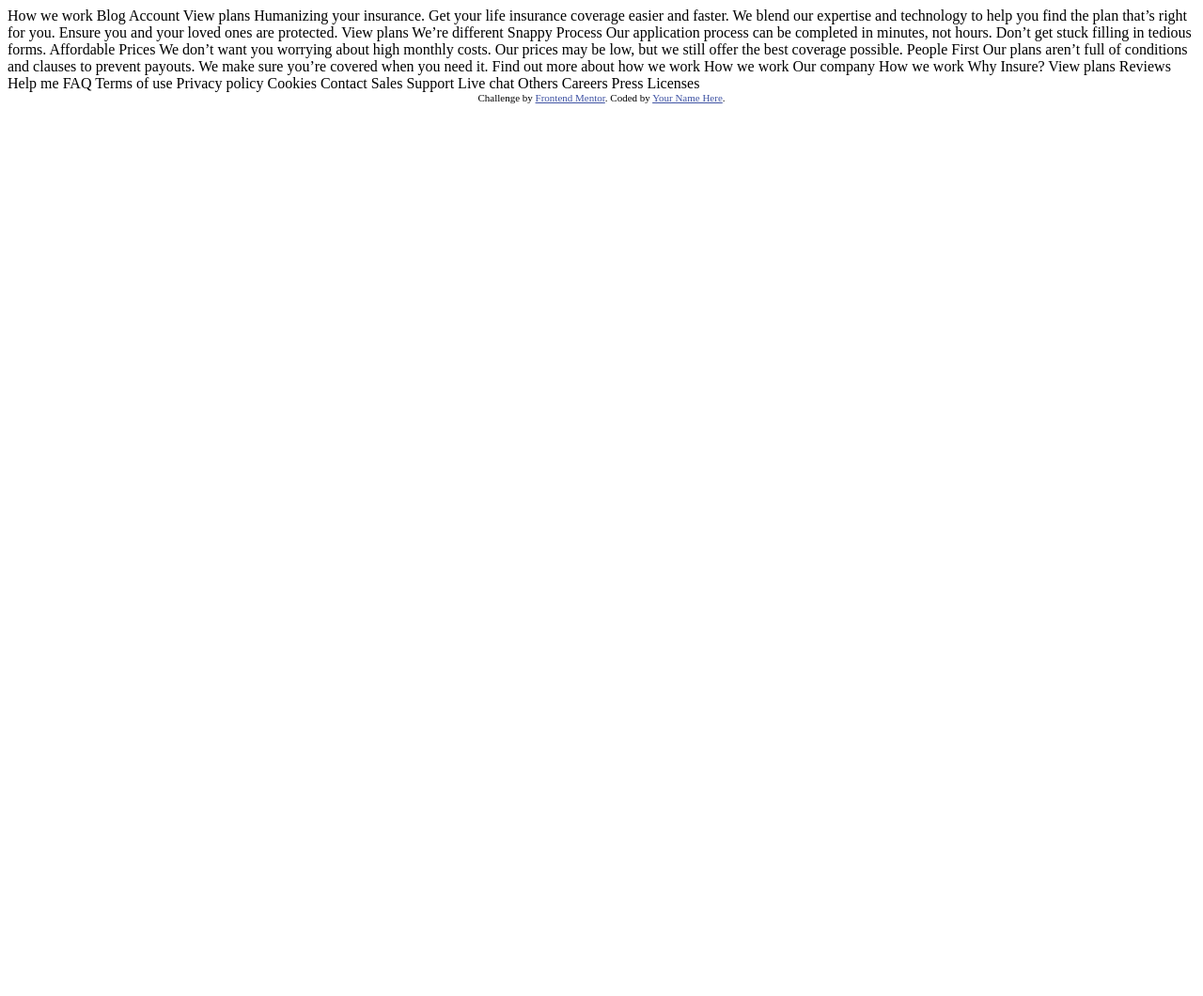
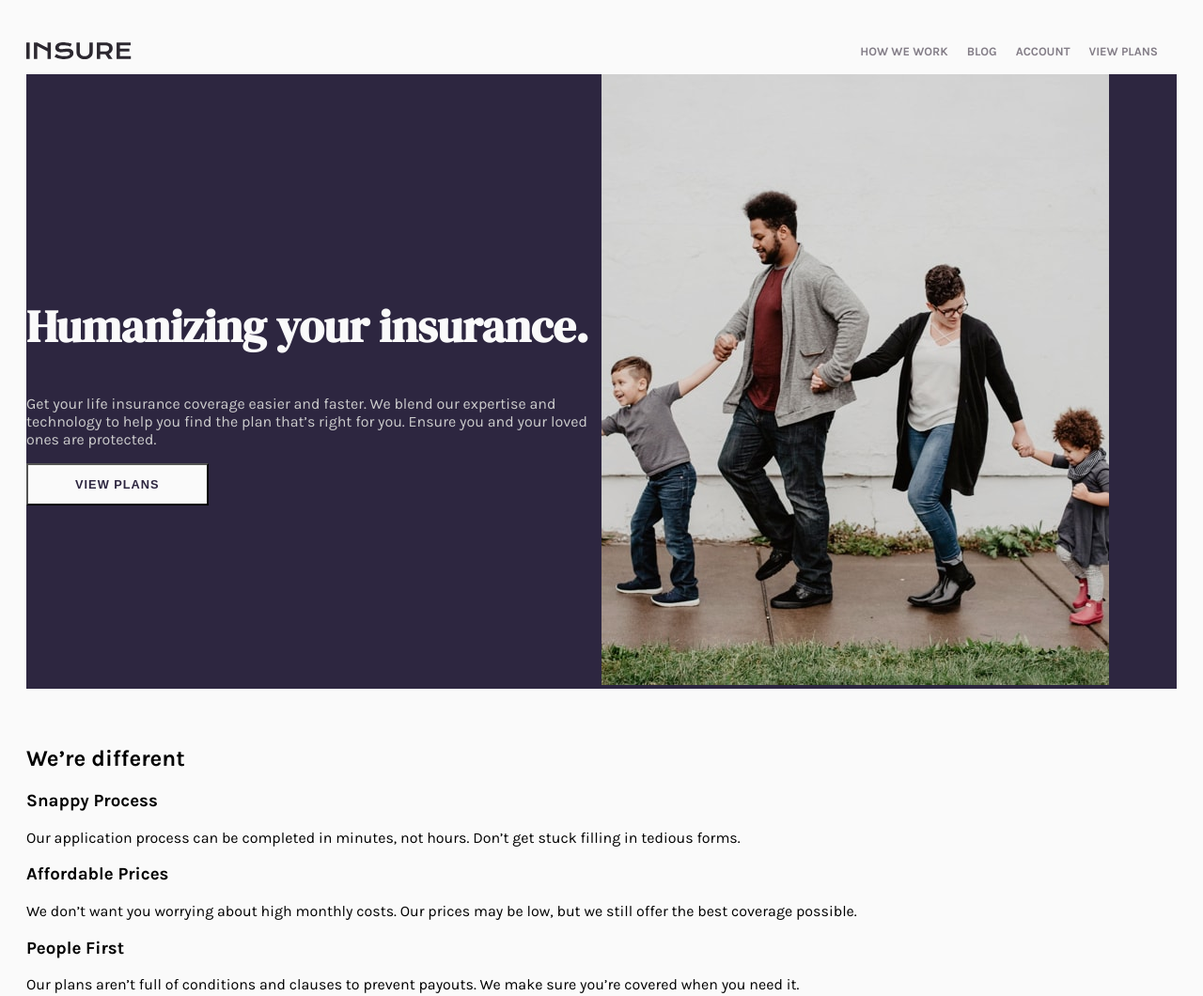
Before and after one commit to nhi-ngo/Frontend-Challenges, a plain HTML site: page insure-landing-page-master/index.html in a window 1280 px wide. Shown: the top 1060 px of the page at 94% size. Before the commit the page ends 800 px from the top, so only its background shows below. Drawn offline with Linux system fonts and the light colour scheme.

Commit message:
Added scss files

```diff
--- a/insure-landing-page-master/index.html
+++ b/insure-landing-page-master/index.html
@@ -1,85 +1,133 @@
 <!DOCTYPE html>
 <html lang="en">
-<head>
-  <meta charset="UTF-8">
-  <meta name="viewport" content="width=device-width, initial-scale=1.0"> <!-- displays site properly based on user's device -->
+	<head>
+		<meta charset="UTF-8" />
+		<meta name="viewport" content="width=device-width, initial-scale=1.0" />
+		<link rel="icon" type="image/png" sizes="32x32" href="./images/favicon-32x32.png" />
+		<link rel="stylesheet" href="./scss/style.css" />
+		<link rel="stylesheet" href="https://cdnjs.cloudflare.com/ajax/libs/font-awesome/5.12.1/css/all.min.css" />
 
-  <link rel="icon" type="image/png" sizes="32x32" href="./images/favicon-32x32.png">
+		<title>Frontend Mentor | Insure landing page</title>
+	</head>
+	<body>
+		<section class="hero">
+			<div class="container">
+				<nav class="flex hero__nav">
+					<img class="hero__logo" src="./images/logo.svg" alt="logo" />
+					<ul class="flex hero__nav__list">
+						<li class="hero__nav__item"><a class="hero__nav__link" href="#">How we work</a></li>
+						<li class="hero__nav__item"><a class="hero__nav__link" href="#">Blog</a></li>
+						<li class="hero__nav__item"><a class="hero__nav__link" href="#">Account</a></li>
+						<li class="hero__nav__item"><a class="hero__nav__link" href="#">View plans</a></li>
+					</ul>
+				</nav>
 
-  <title>Frontend Mentor | Insure landing page</title>
+				<div class=" flex hero__info">
 
-  <!-- Feel free to remove these styles or customise in your own stylesheet 👍 -->
-  <style>
-    .attribution { font-size: 11px; text-align: center; }
-    .attribution a { color: hsl(228, 45%, 44%); }
-  </style>
-</head>
-<body>
+					<div class="hero__info__left">
+						<h1 class="hero__info__heading">Humanizing your insurance.</h1>
+						<p>
+							Get your life insurance coverage easier and faster. We blend our expertise and technology to help you find
+							the plan that’s right for you. Ensure you and your loved ones are protected.
+						</p>
+						<button>View plans</button>
+          </div>
 
-  How we work
-  Blog
-  Account
-  View plans
+					<div class="hero__info__right">
+            <img src="./images/image-intro-desktop.jpg" alt="">
+          </div>
 
-  Humanizing your insurance.
+				</div>
+			</div>
+		</section>
 
-  Get your life insurance coverage easier and faster. We blend our expertise
-  and technology to help you find the plan that’s right for you. Ensure you
-  and your loved ones are protected.
+		<section class="main">
+			<div class="container">
+				<h1 class="main__heading">We’re different</h1>
+				<div>
+					<h3>Snappy Process</h3>
+					<p>
+						Our application process can be completed in minutes, not hours. Don’t get stuck filling in tedious forms.
+					</p>
+				</div>
+				<div>
+					<h3>Affordable Prices</h3>
+					<p>
+						We don’t want you worrying about high monthly costs. Our prices may be low, but we still offer the best
+						coverage possible.
+					</p>
+				</div>
+				<div>
+					<h3>People First</h3>
+					<p>
+						Our plans aren’t full of conditions and clauses to prevent payouts. We make sure you’re covered when you
+						need it.
+					</p>
+				</div>
+			</div>
+		</section>
 
-  View plans
+		<section>
+			<div class="container">
+				<h2>Find out more about how we work</h2>
 
-  We’re different
+				<button>How we work</button>
+			</div>
+		</section>
 
-  Snappy Process
+		<footer>
+			<div class="container">
+				<div class="social-media">
+					<img src="./images/logo.svg" alt="logo" />
+					<ul class="flex">
+						<li>
+							<a class="circle" href="#"><i class="fab fa-facebook"></i></a>
+						</li>
+						<li>
+							<a class="circle" href="#"><i class="fab fa-twitter"></i></a>
+						</li>
+						<li>
+							<a class="circle" href="#"><i class="fab fa-pinterest"></i></a>
+						</li>
+						<li>
+							<a class="circle" href="#"><i class="fab fa-instagram"></i></a>
+						</li>
+					</ul>
+				</div>
 
-  Our application process can be completed in minutes, not hours. Don’t get
-  stuck filling in tedious forms.
+				<div>
+					<ul>
+						<p><a href="#">Our company</a></p>
+						<li><a href="#">How we work</a></li>
+						<li><a href="#">Why Insure?</a></li>
+						<li><a href="#">View plans</a></li>
+						<li><a href="#">Reviews</a></li>
+					</ul>
 
-  Affordable Prices
+					<ul>
+						<p><a href="#">Help me</a></p>
+						<li><a href="#">FAQ</a></li>
+						<li><a href="#">Terms of use</a></li>
+						<li><a href="#">Privacy policy</a></li>
+						<li><a href="#">Cookies</a></li>
+					</ul>
 
-  We don’t want you worrying about high monthly costs. Our prices may be low,
-  but we still offer the best coverage possible.
+					<ul>
+						<p><a href="#">Contact</a></p>
+						<li><a href="#">Sales</a></li>
+						<li><a href="#">Support</a></li>
+						<li><a href="#">Live chat</a></li>
+          </ul>
 
-  People First
+					<ul>
+						<p><a href="#">Others</a></p>
+						<li><a href="#">Careers</a></li>
+						<li><a href="#">Press</a></li>
+						<li><a href="#">Licenses</a></li>
+					</ul>
+        </div>
+      </div>
 
-  Our plans aren’t full of conditions and clauses to prevent payouts. We make
-  sure you’re covered when you need it.
-
-  Find out more about how we work
-
-  How we work
-
-  Our company
-
-  How we work
-  Why Insure?
-  View plans
-  Reviews
-
-  Help me
-
-  FAQ
-  Terms of use
-  Privacy policy
-  Cookies
-
-  Contact
-
-  Sales
-  Support
-  Live chat
-
-  Others
-
-  Careers
-  Press
-  Licenses
-
-
-  <div class="attribution">
-    Challenge by <a href="https://www.frontendmentor.io?ref=challenge" target="_blank">Frontend Mentor</a>.
-    Coded by <a href="#">Your Name Here</a>.
-  </div>
-</body>
+		</footer>
+	</body>
 </html>
--- /dev/null
+++ b/insure-landing-page-master/scss/_global.scss
@@ -0,0 +1,82 @@
+html {
+	box-sizing: border-box;
+}
+
+*,
+*:before,
+*:after {
+	box-sizing: inherit;
+}
+
+body {
+	font-family: $font__primary;
+	background-color: $offWhite;
+}
+
+.container {
+	width: 1430px;
+	max-width: 100%;
+	margin: 0 auto;
+	padding: 20px;
+}
+
+.flex {
+	display: flex;
+	justify-content: center;
+	align-items: center;
+}
+
+button {
+  background-color: $offWhite;
+  color: $violet;
+  font-size: 0.8rem;
+  font-weight: 700;
+  letter-spacing: 1px;
+  text-transform: uppercase;
+  padding: 13px 50px;
+
+}
+
+// Hero section
+.hero__nav {
+	justify-content: space-between;
+
+	&__list {
+		list-style-type: none;
+	}
+
+	&__item {
+		margin-right: 20px;
+	}
+
+	&__link {
+		text-decoration: none;
+		text-transform: uppercase;
+		font-size: 0.8rem;
+		color: $grayishViolet;
+		font-weight: 700;
+
+		&:hover {
+			color: $darkViolet;
+		}
+	}
+}
+
+.hero__info {
+	background-color: $violet;
+
+	& > div {
+		flex: 1;
+	}
+
+	&__heading {
+		font-family: $font__secondary;
+		color: $headings__color;
+		font-size: $headings__size;
+	}
+
+	& p {
+		color: darken(#fff, 20%);
+		font-size: $paragraph;
+	}
+}
--- /dev/null
+++ b/insure-landing-page-master/scss/_variables.scss
@@ -0,0 +1,19 @@
+@import url('https://fonts.googleapis.com/css2?family=DM+Serif+Display&family=Karla:wght@400;700&display=swap');
+
+// Fonts
+$font__primary: 'Karla', sans-serif;
+$font__secondary: 'DM Serif Display', serif;
+
+// Sizes
+$paragraph: 1rem;
+
+// Colors
+$violet: hsl(256, 26%, 20%);
+$blue: hsl(216, 30%, 68%);
+$darkViolet: hsl(270, 9%, 17%);
+$grayishViolet: hsl(273, 4%, 51%);
+$offWhite: hsl(0, 0%, 98%);
+
+// Headings
+$headings__color: hsl(0, 0%, 98%);
+$headings__size: 3rem;
--- /dev/null
+++ b/insure-landing-page-master/scss/style.scss
@@ -0,0 +1,2 @@
+@import "variables";
+@import "global";
```
Also changed, not shown: insure-landing-page-master/scss/style.css (added), 1 other file.
